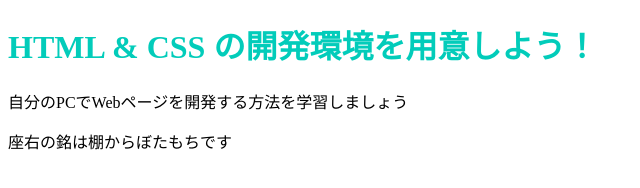
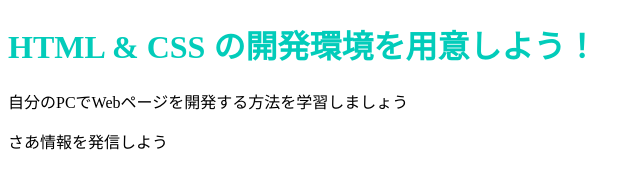
Before and after one commit to tikuwabux/tikuwabux.github.io, a plain HTML site: page index.html in a window 1280 px wide. Shown: the full height of the page, 0-640 px from the left. Drawn offline with Linux system fonts and the light colour scheme.

Commit message:
Update index.html

```diff
--- a/index.html
+++ b/index.html
@@ -8,6 +8,6 @@
   <body>
     <h1 class="title">HTML & CSS の開発環境を用意しよう！</h1>
     <p>自分のPCでWebページを開発する方法を学習しましょう</p>
-    <p>座右の銘は棚からぼたもちです</p>
+    <p>さあ情報を発信しよう</p>
   </body>
 </html>
```
